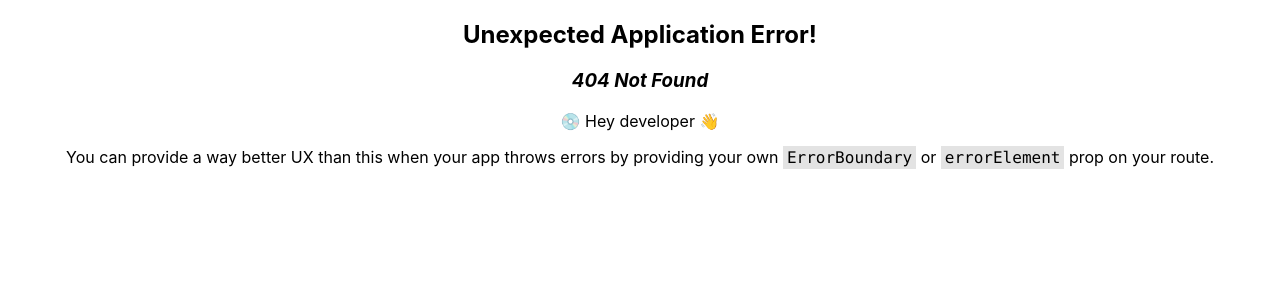
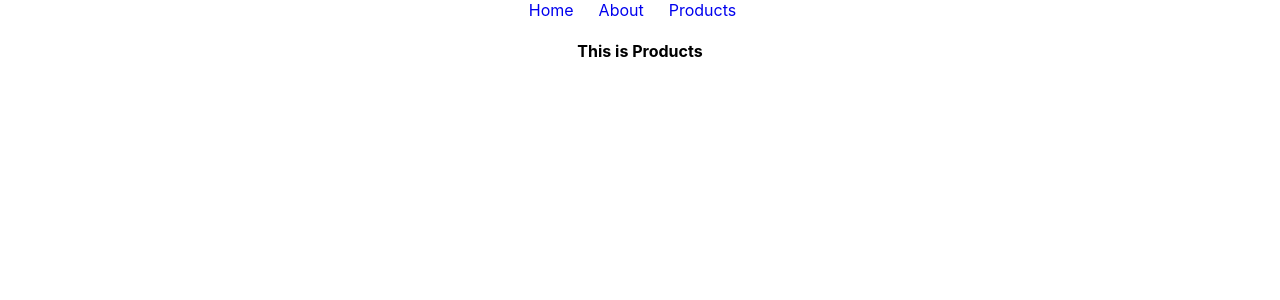
Before and after one commit to ihsan16110/React-Router-Begining, a React (Create React App) app in the folder explore-routes/: page /products in a window 1280 px wide. Before the commit this address had no page. Shown: the top 300 px of the page. Built offline with nearby package versions, Linux system fonts and the light colour scheme.

Commit message:
Components Addition

```diff
--- /dev/null
+++ b/explore-routes/src/components/About/About.js
@@ -0,0 +1,13 @@
+import React from 'react';
+import Home from '../Home/Home';
+
+const About = () => {
+    return (
+        <div>
+            <Home></Home>
+            <h4>This is the About Page</h4>
+        </div>
+    );
+};
+
+export default About;
--- /dev/null
+++ b/explore-routes/src/components/Header/Header.css
@@ -0,0 +1,9 @@
+.header a{
+    text-decoration: none;
+    margin-right: 15px;
+    padding: 2px 5px;
+}
+
+.header a:hover{
+    background-color: lightblue;
+}
--- /dev/null
+++ b/explore-routes/src/components/Header/Header.js
@@ -0,0 +1,16 @@
+import React from 'react';
+import { Link } from 'react-router-dom';
+import './Header.css'
+const Header = () => {
+    return (
+        <div className='header'>
+            <Link to ='/home'>Home</Link>
+            <Link to='/about'>About</Link>
+            <Link to='/products'>Products</Link>
+           {/* <a href="/home">Home</a>
+            <a href="/about">About</a>*/}
+        </div>
+    );
+};
+
+export default Header;
--- /dev/null
+++ b/explore-routes/src/components/Home/Home.js
@@ -0,0 +1,13 @@
+import React from 'react';
+import Header from '../Header/Header';
+
+const Home = () => {
+    return (
+        <div>
+            <Header></Header>
+            <h4>This is the Real Home Page</h4>
+        </div>
+    );
+};
+
+export default Home;
--- /dev/null
+++ b/explore-routes/src/components/Products/Products.js
@@ -0,0 +1,13 @@
+import React from 'react';
+import Header from '../Header/Header';
+
+const Products = () => {
+    return (
+        <div>
+            <Header></Header>
+            <h4>This is Products</h4>
+        </div>
+    );
+};
+
+export default Products;
```
Also changed, not shown: explore-routes/src/App.js (+6 -2 lines), explore-routes/src/__steps.js (+9 -1 lines).
